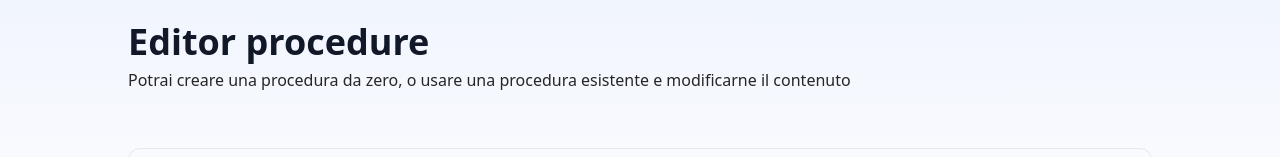
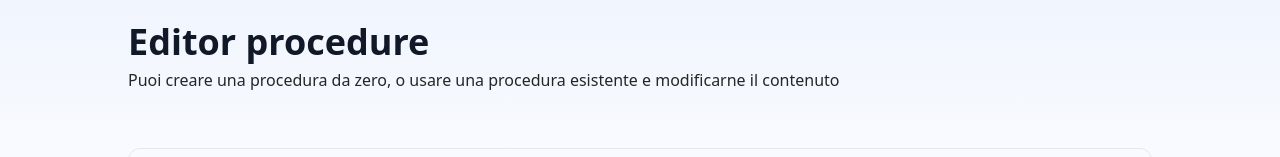
Before and after one commit to diemrt/diemrt-procedurebuilder-web, a React (Vite) app: page /procedure/editor in a window 1280 px wide. Shown: the part 153-310 px from the top of the page. Built offline with nearby package versions, Linux system fonts and the light colour scheme.

Commit message:
Correggi il testo nel modulo ProcedureEditorForm per una formulazione più diretta

```diff
--- a/src/components/forms/ProcedureEditorForm/ProcedureEditorForm.tsx
+++ b/src/components/forms/ProcedureEditorForm/ProcedureEditorForm.tsx
@@ -15,7 +15,7 @@ const ProcedureEditorForm = () => {
               Editor procedure
             </h2>
             <p className="mt-1 text-neutral-800">
-              Potrai creare una procedura da zero, o usare una procedura
+              Puoi creare una procedura da zero, o usare una procedura
               esistente e modificarne il contenuto
             </p>
           </div>
```
